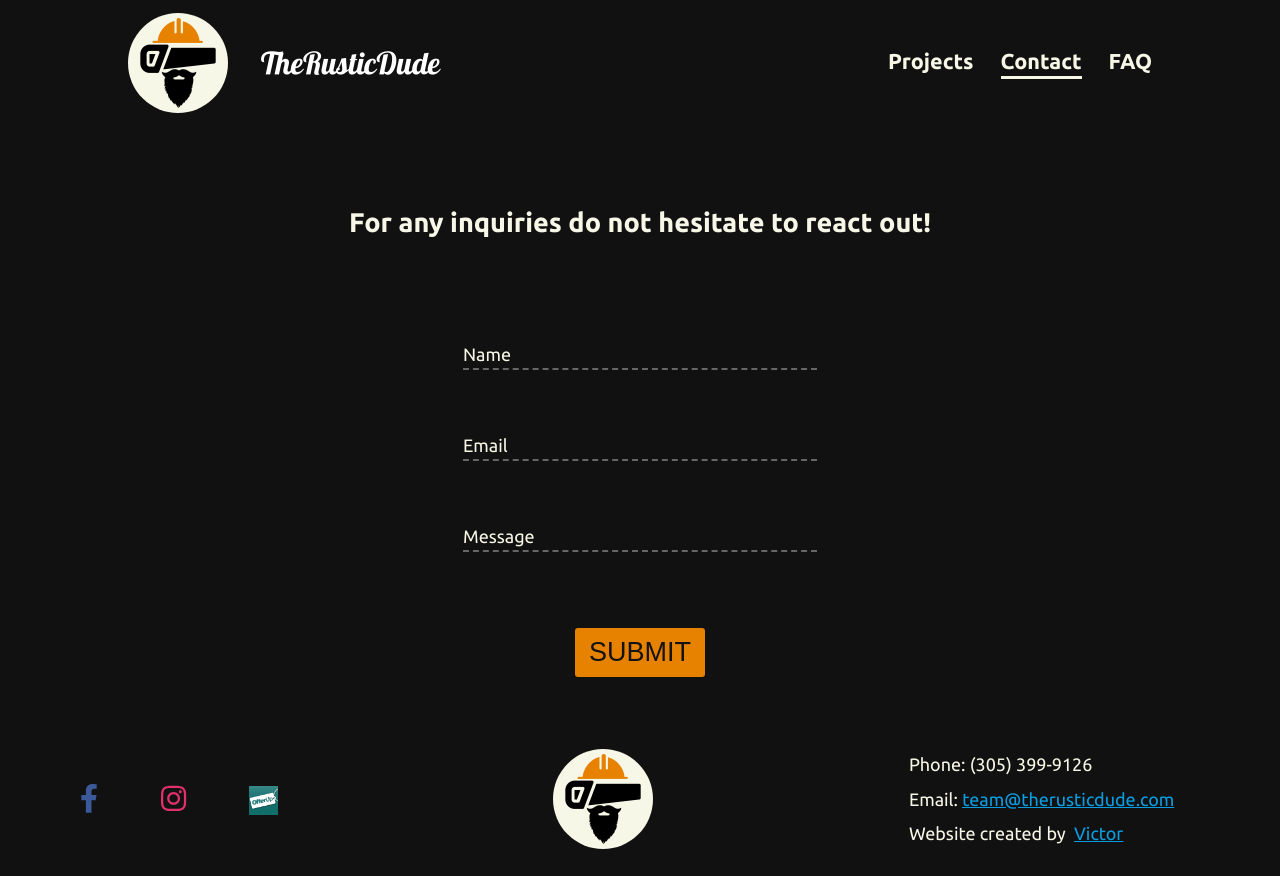
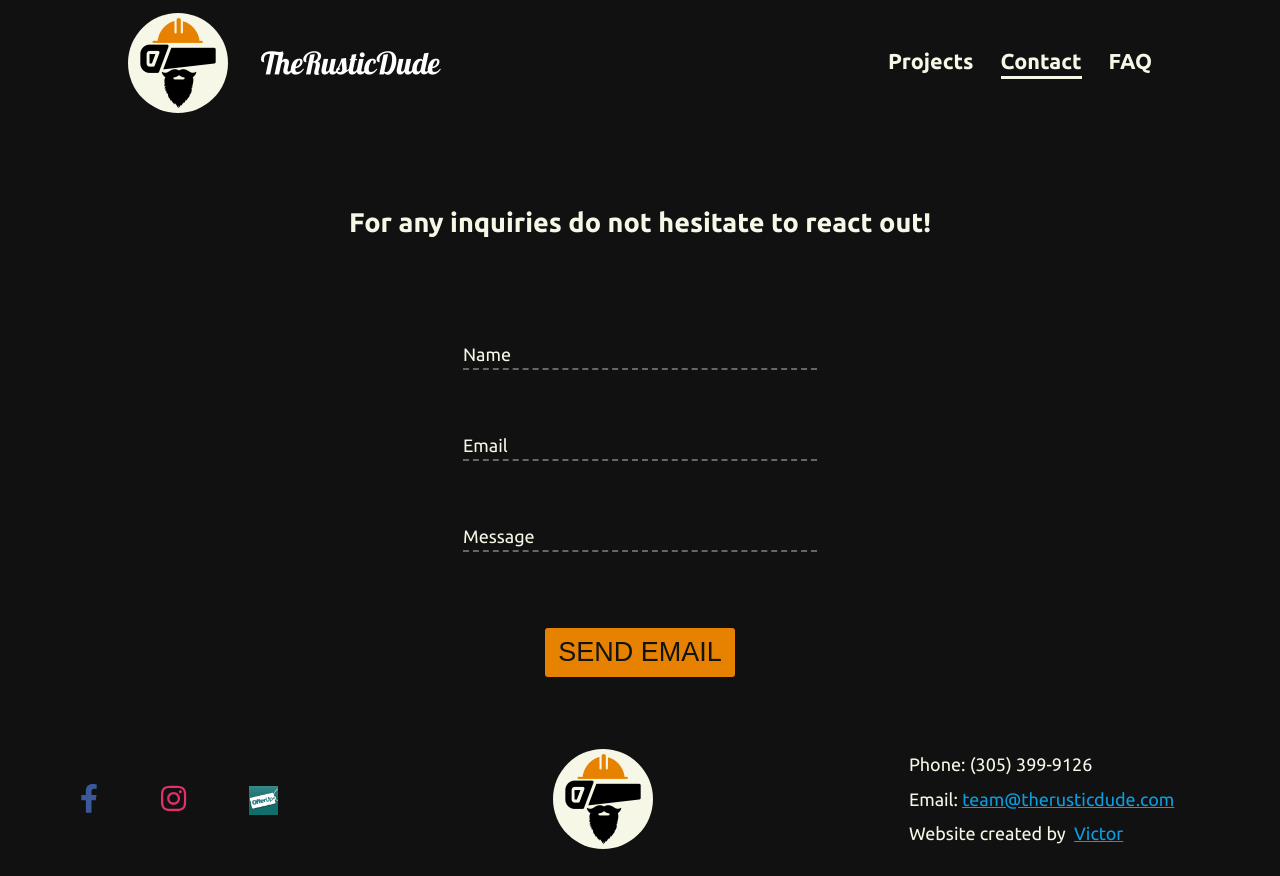
Before and after one commit to xrawvelocity/theRusticDude-v2, a React (Create React App) app: page /contact in a window 1280 px wide. Built offline with nearby package versions, Linux system fonts and the light colour scheme.

Commit message:
no submit

```diff
--- a/src/components/Contact.jsx
+++ b/src/components/Contact.jsx
@@ -56,7 +56,7 @@ export default class Contact extends Component {
             </label>
           </div>
           <button class="home-contact-form-button" type="submit">
-            Submit
+            Send Email
           </button>
         </form>
       </section>
--- a/src/components/Home.jsx
+++ b/src/components/Home.jsx
@@ -20,7 +20,7 @@ export default class Home extends Component {
             </h1>
             <p className="home-hero-text">Based in Miami, FL</p>
             <Link to="/contact" class="home-hero-button">
-              Contact Us
+              Get In Touch
             </Link>
           </div>
         </div>
@@ -180,7 +180,7 @@ export default class Home extends Component {
               </label>
             </div>
             <button class="home-contact-form-button" type="submit">
-              Submit
+              Send Email
             </button>
           </form>
         </section>
```
